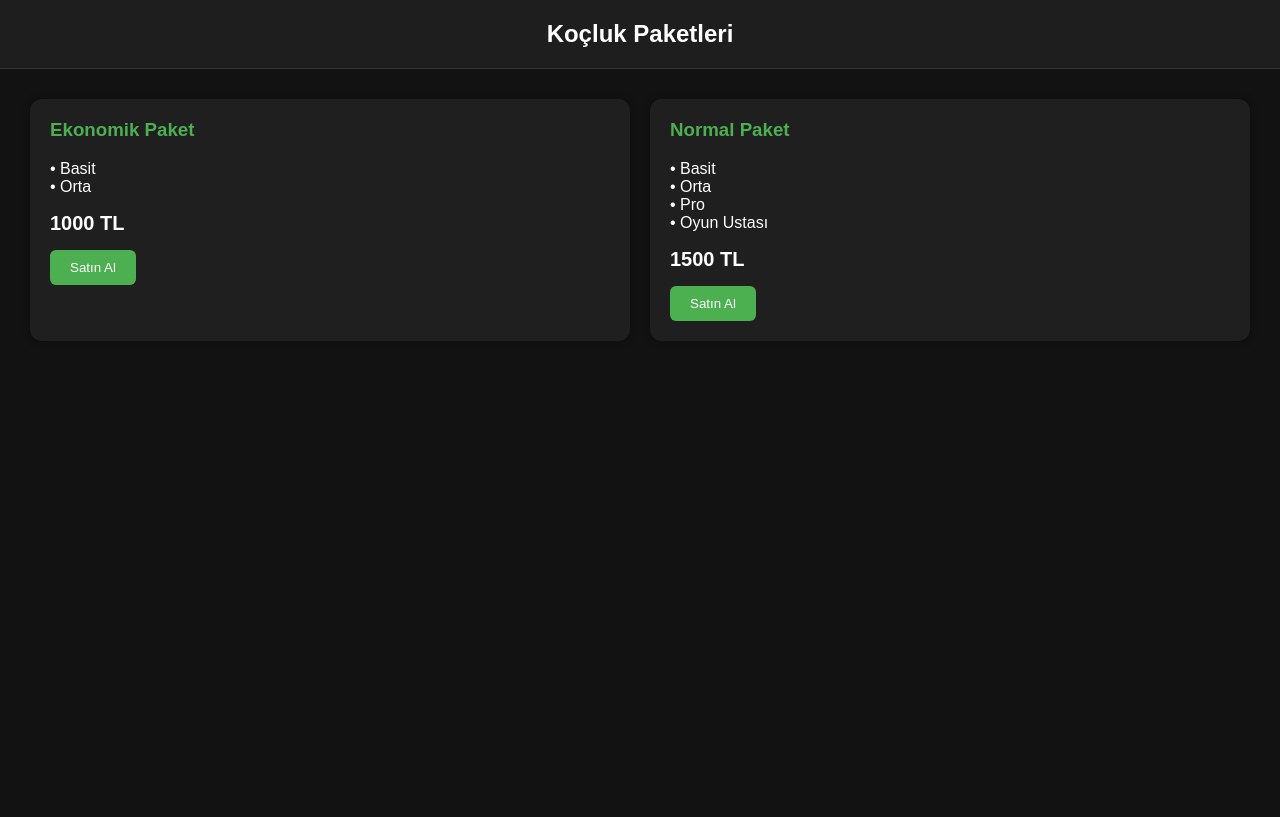
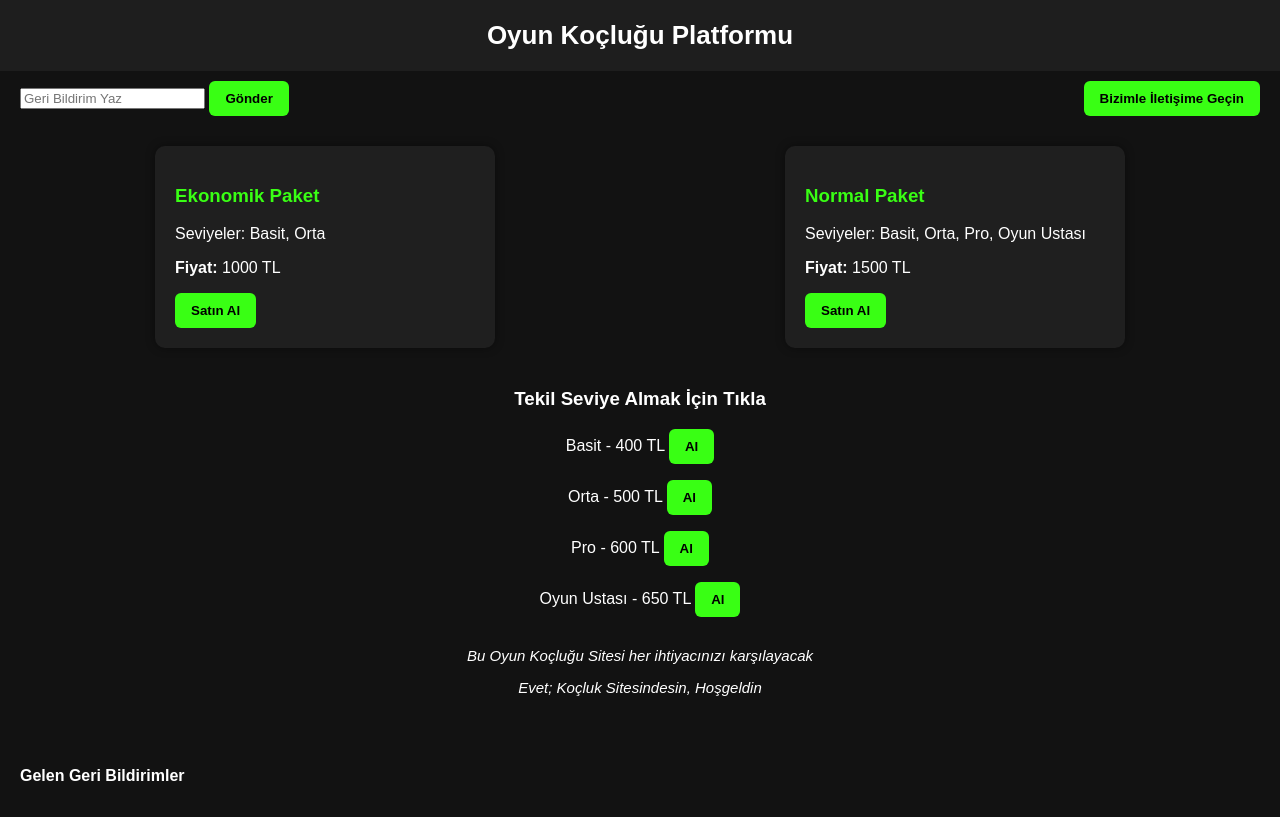
Before and after one commit to KeroRy1/GC-Game-Coaching, a Flask app: page / in a window 1280 px wide. Before the commit the page ends 341 px from the top, so only its background shows below. Run offline with Flask 3, Linux system fonts and the light colour scheme.

Commit message:
Update index.html

```diff
--- a/templates/index.html
+++ b/templates/index.html
@@ -2,92 +2,159 @@
 <!DOCTYPE html>
 <html lang="tr">
 <head>
-    <meta charset="UTF-8">
-    <title>Koçluk Paketleri</title>
-    <meta name="viewport" content="width=device-width, initial-scale=1.0">
+  <meta charset="UTF-8" />
+  <meta name="viewport" content="width=device-width, initial-scale=1.0"/>
+  <title>Oyun Koçluğu Platformu</title>
   <style>
     body {
-            margin: 0;
-            font-family: Arial, sans-serif;
       background-color: #121212;
       color: white;
+      font-family: Arial, sans-serif;
+      margin: 0;
     }
 
     header {
       text-align: center;
       padding: 20px;
-            font-size: 24px;
+      font-size: 26px;
       font-weight: bold;
       background-color: #1e1e1e;
-            border-bottom: 1px solid #333;
+    }
+
+    .top-bar {
+      display: flex;
+      justify-content: space-between;
+      padding: 10px 20px;
+    }
+
+    .button {
+      background-color: #39FF14;
+      color: #000;
+      border: none;
+      padding: 10px 16px;
+      border-radius: 6px;
+      cursor: pointer;
+      font-weight: bold;
     }
 
     .container {
       display: flex;
       flex-wrap: wrap;
-            justify-content: space-between;
+      gap: 20px;
+      justify-content: space-around;
       padding: 20px;
     }
 
-        .box {
+    .card {
       background-color: #1f1f1f;
-            border-radius: 12px;
-            box-shadow: 0 0 10px #00000050;
+      border-radius: 10px;
       padding: 20px;
-            margin: 10px;
-            flex: 1;
-            min-width: 250px;
+      width: 300px;
+      box-shadow: 0 0 10px #00000066;
     }
 
-        .box h3 {
-            color: #4caf50;
-            margin-top: 0;
+    .card h3 {
+      color: #39FF14;
     }
 
-        .price {
-            font-size: 20px;
-            font-weight: bold;
-            color: #fff;
+    .center-button {
+      text-align: center;
+      margin: 20px 0;
     }
 
-        .button {
-            margin-top: 15px;
-            padding: 10px 20px;
-            background-color: #4caf50;
-            color: white;
-            border: none;
-            border-radius: 6px;
-            cursor: pointer;
+    .info-text {
+      text-align: center;
+      margin-top: 30px;
+      font-style: italic;
+      font-size: 15px;
     }
 
-        @media screen and (max-width: 768px) {
+    .popup {
+      display: none;
+      position: fixed;
+      top: 80px;
+      right: 20px;
+      background: #333;
+      padding: 15px;
+      border-radius: 8px;
+      border: 1px solid #39FF14;
+    }
+
+    .feedbacks {
+      margin-top: 40px;
+      padding: 10px 20px;
+    }
+
+    .feedbacks li {
+      background-color: #1e1e1e;
+      margin-bottom: 5px;
+      padding: 8px;
+      border-radius: 5px;
+    }
+
+    @media(max-width: 768px) {
       .container {
         flex-direction: column;
         align-items: center;
       }
     }
   </style>
+  <script>
+    function togglePopup() {
+      const popup = document.getElementById('contact-popup');
+      popup.style.display = popup.style.display === 'block' ? 'none' : 'block';
+    }
+  </script>
 </head>
 <body>
 
-<header>Koçluk Paketleri</header>
+<header>Oyun Koçluğu Platformu</header>
+
+<div class="top-bar">
+  <form action="/feedback" method="POST">
+    <input type="text" name="feedback" placeholder="Geri Bildirim Yaz" required>
+    <button class="button">Gönder</button>
+  </form>
+  <button class="button" onclick="togglePopup()">Bizimle İletişime Geçin</button>
+</div>
+
+<div id="contact-popup" class="popup">
+  +90 505 571 94 17
+</div>
 
 <div class="container">
-    {% for key, pack in packages.items() %}
-    <div class="box">
-        <h3>{{ pack.name }}</h3>
-        <p>
-            {% for level in pack.levels %}
-                • {{ level }}<br>
-            {% endfor %}
-        </p>
-        <div class="price">{{ pack.price }} TL</div>
-        <a href="{{ url_for('buy', package_key=key) }}">
-            <button class="button">Satın Al</button>
-        </a>
+  {% for key, p in packages.items() %}
+  <div class="card">
+    <h3>{{ p.name }}</h3>
+    <p>Seviyeler: {{ p.levels | join(', ') }}</p>
+    <p><strong>Fiyat:</strong> {{ p.price }} TL</p>
+    <a href="/buy/{{ key }}"><button class="button">Satın Al</button></a>
   </div>
   {% endfor %}
 </div>
 
+<div class="center-button">
+  <h3>Tekil Seviye Almak İçin Tıkla</h3>
+  {% for level, price in levels.items() %}
+    <p>{{ level }} - {{ price }} TL
+      <a href="/buy-level/{{ level }}"><button class="button">Al</button></a>
+    </p>
+  {% endfor %}
+</div>
+
+<div class="info-text">
+  <p>Bu Oyun Koçluğu Sitesi her ihtiyacınızı karşılayacak</p>
+  <p>Evet; Koçluk Sitesindesin, Hoşgeldin</p>
+</div>
+
+<div class="feedbacks">
+  <h4>Gelen Geri Bildirimler</h4>
+  <ul>
+    {% for f in feedbacks %}
+      <li>{{ f }}</li>
+    {% endfor %}
+  </ul>
+</div>
+
 </body>
 </html>
```
Lines whose indentation alone changed are shown as unchanged.
